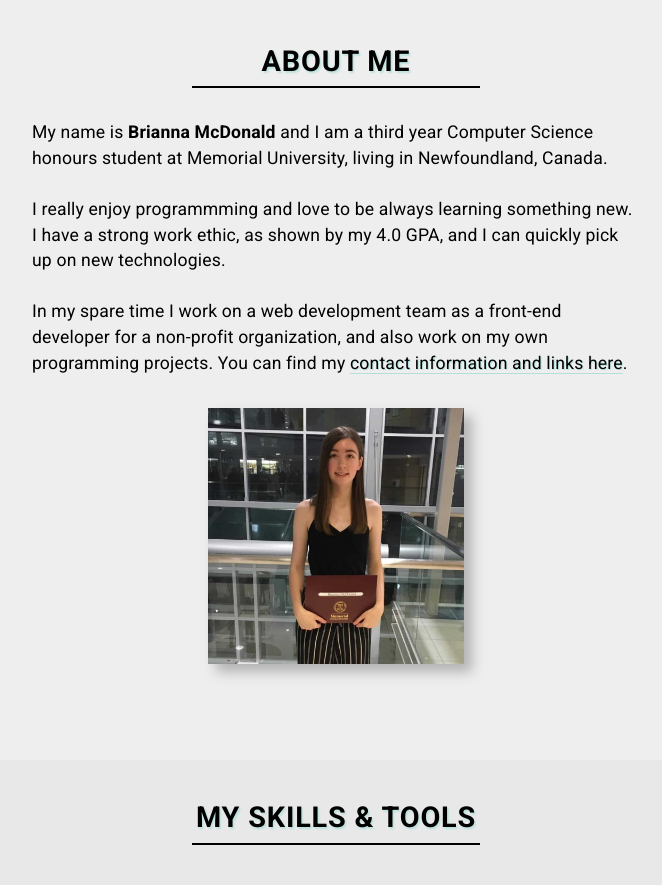
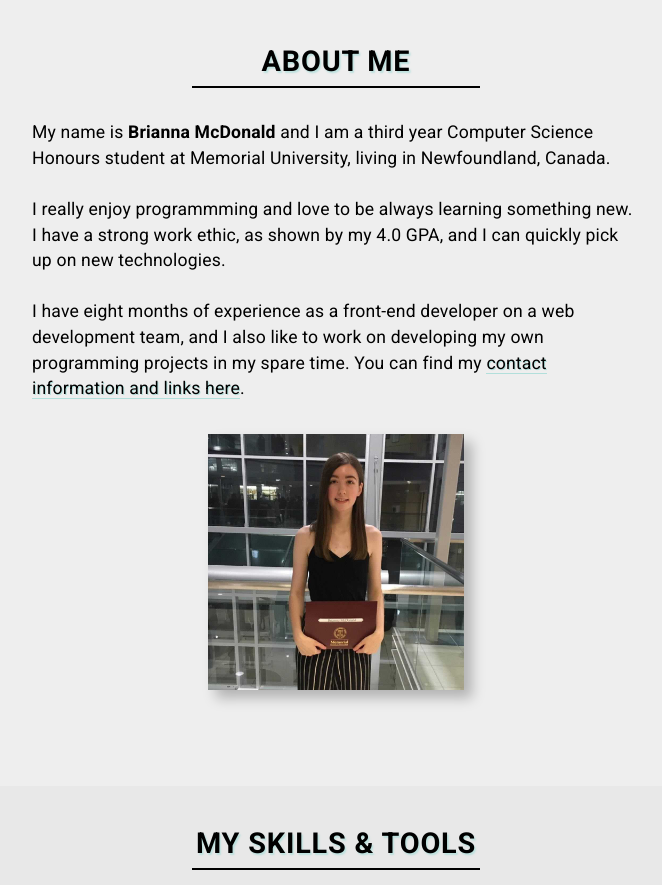
Before and after one commit to briannamcdonald/portfolio-website, a React (Create React App) app: page / in a window 1280 px wide. Shown: the part 820-1705 px from the top of the page, without its empty margins (304-966 px from the left). Built offline with nearby package versions, Linux system fonts and the light colour scheme; some icons are missing; the HTML template or start-up script is replaced by a standard one.

Commit message:
Edited about me section

```diff
--- a/src/components/Pages/AboutPage.js
+++ b/src/components/Pages/AboutPage.js
@@ -90,14 +90,14 @@ const AboutPage = () => {
         <Divider classes={{ root: classes.divider }} />
         <Typography className={classes.bodyText}>
           My name is <b>Brianna McDonald</b> and I am a third year Computer
-          Science honours student at Memorial University, living in
+          Science Honours student at Memorial University, living in
           Newfoundland, Canada. <br /> <br /> I really enjoy programmming and
           love to be always learning something new. I have a strong work ethic,
           as shown by my 4.0 GPA, and I can quickly pick up on new technologies.{" "}
-          <br /> <br /> In my spare time I work on a web development team as a
-          front-end developer for a non-profit organization, and also work on my
-          own programming projects. You can find my{" "}
-          {/* TODO - add resume link */}{" "}
+          <br /> <br /> I have eight months of experience as a front-end
+          developer on a web development team, and I also like to work on
+          developing my own programming projects in my spare time. You can find
+          my {/* TODO - add resume link */}{" "}
           <Link
             onClick={scrollToContact}
             className={classes.link}
```
